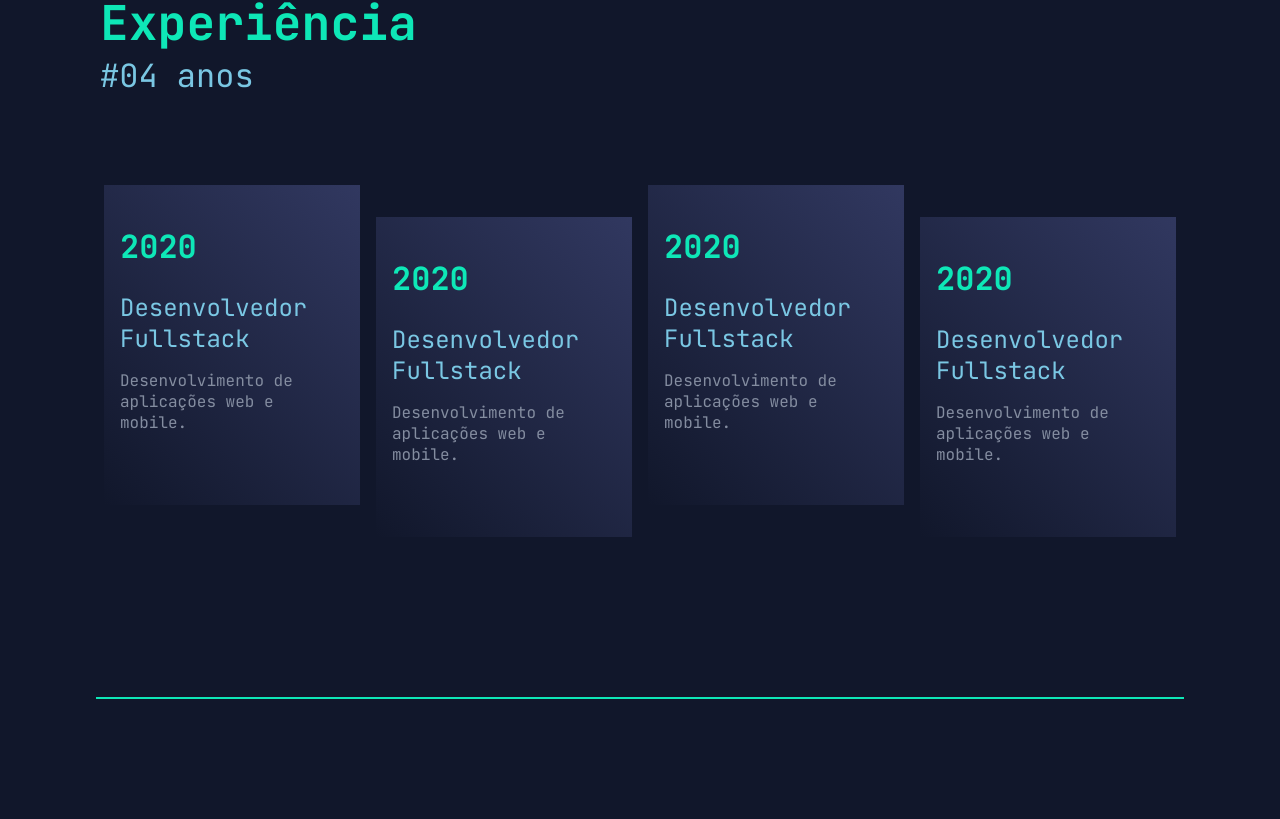
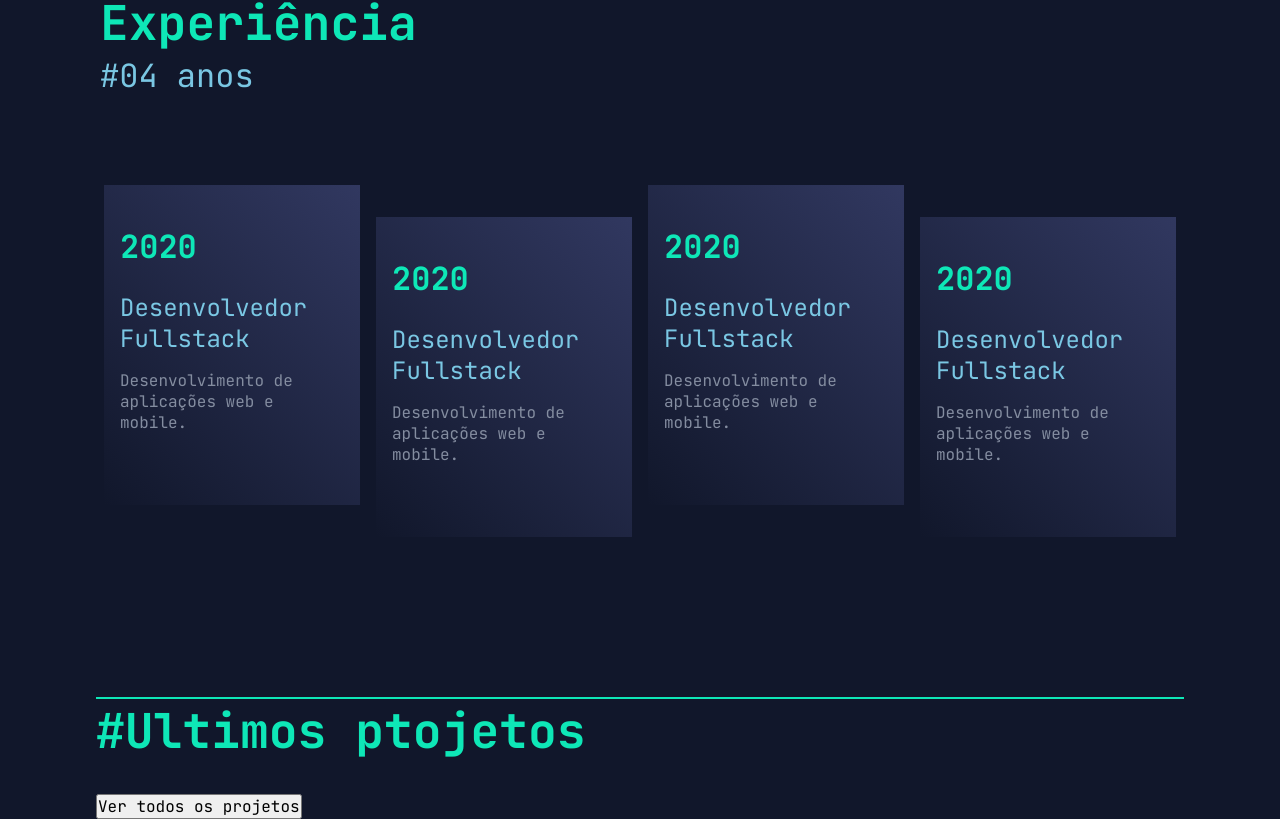
Before and after one commit to tomvieir/LandingPage, a Next.js app: page / in a window 1280 px wide. Shown: the part 707-1526 px from the top of the page. Before the commit the page ends 1406 px from the top, so only its background shows below. Built offline with nearby package versions, Linux system fonts and the light colour scheme.

Commit message:
Add componente 'projeto' na Home

```diff
--- a/src/pages/index.tsx
+++ b/src/pages/index.tsx
@@ -3,6 +3,7 @@ import Head from 'next/head'
 import Image from 'next/image'
 import Experiencias from '../components/Experiencias'
 import Homehero from '../components/Homehero'
+import Projetos from '../components/Projetos'
 import styles from '../styles/Home.module.scss'
 
 const Home: NextPage = () => {
@@ -15,6 +16,7 @@ const Home: NextPage = () => {
 
       <Homehero />
       <Experiencias />
+      <Projetos />
 
     </div>
   )
```
